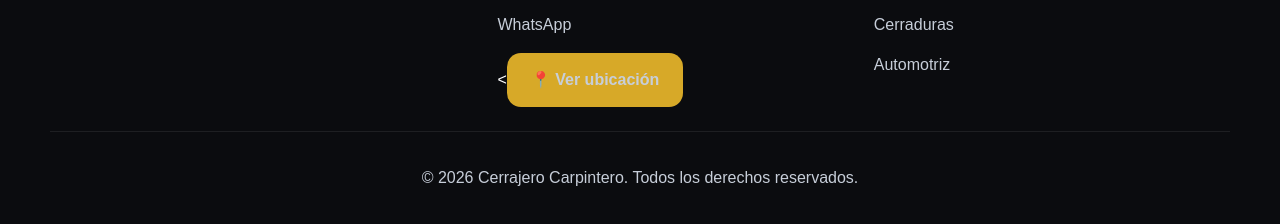
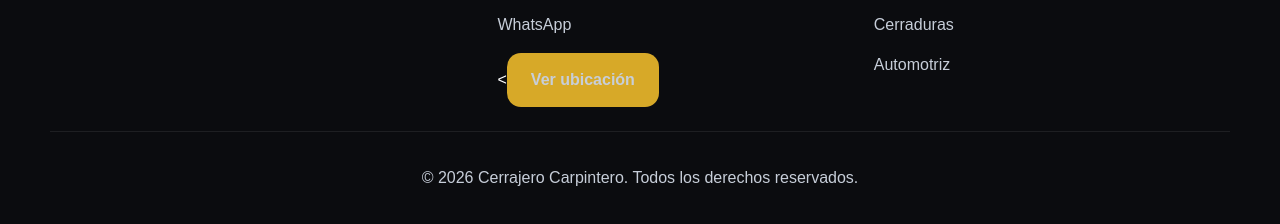
Before and after one commit to cerrajerocarpinterocl-ops/cerrajerocarpinterocl, a plain HTML site: page index.html in a window 1280 px wide. Shown: the part 4433-4657 px from the top of the page. Drawn offline with Linux system fonts and the light colour scheme.

Commit message:
Update index.html

```diff
--- a/index.html
+++ b/index.html
@@ -340,8 +340,9 @@ Atendemos distintas comunas de Santiago con servicios de cerrajería y carpinter
 <h4>Contacto</h4>
 <p><a href="tel:+56972095216">+56 9 7209 5216</a></p>
 <p><a href="https://wa.me/56972095216" target="_blank">WhatsApp</a></p>
-<<a href="https://maps.app.goo.gl/8q2Nk8Y3mL3p3VZn6" target="_blank" class="btn btn-primary">
-  📍 Ver ubicación
+<<a href="https://maps.app.goo.gl/8q2Nk8Y3mL3p3VZn6" target="_blank"
+   class="btn btn-primary">
+  Ver ubicación
 </a>
 </div>
 
```
